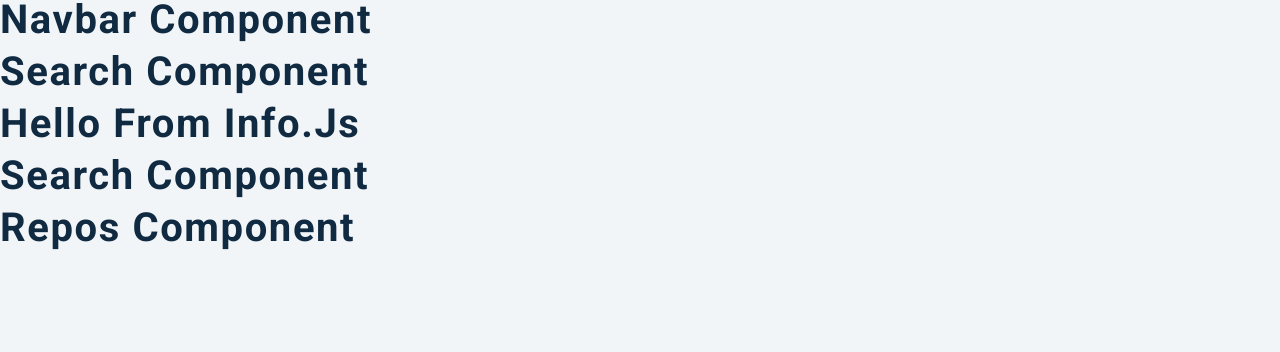
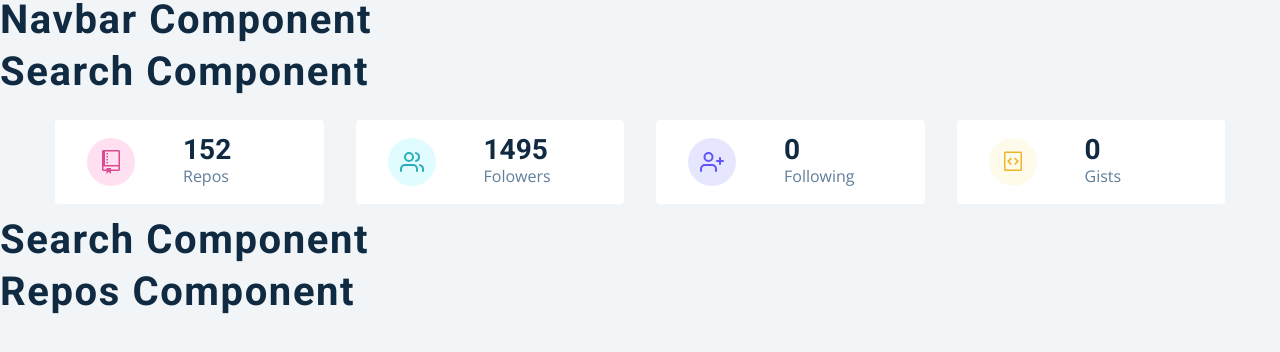
Before and after one commit to Heltzel/github-user-stats, a React (Create React App) app: page / in a window 1280 px wide. Shown: the top 352 px of the page. Built offline with nearby package versions, Linux system fonts and the light colour scheme.

Commit message:
Render Info component

```diff
--- a/src/components/Info.js
+++ b/src/components/Info.js
@@ -1,13 +1,65 @@
 import React from 'react'
 import { GithubContext } from '../context/context'
-import styled from 'styled-components'
+import styled, { createGlobalStyle } from 'styled-components'
 import { GoRepo, GoGist } from 'react-icons/go'
 import { FiUsers, FiUserPlus } from 'react-icons/fi'
+import mockFollowers from '../context/mockData.js/mockFollowers'
 
 const UserInfo = () => {
-  const data = React.useContext(GithubContext)
-  console.log(data)
-  return <h2>hello from info.js</h2>
+  const { githubUser } = React.useContext(GithubContext)
+  const { public_repos, followers, following, public_gists } = githubUser
+
+  const items = [
+    {
+      id: 1,
+      icon: <GoRepo className="icon" />,
+      label: 'repos',
+      value: public_repos,
+      color: 'pink',
+    },
+    {
+      id: 2,
+      icon: <FiUsers className="icon" />,
+      label: 'folowers',
+      value: followers,
+      color: 'green',
+    },
+    {
+      id: 3,
+      icon: <FiUserPlus className="icon" />,
+      label: 'following',
+      value: following,
+      color: 'purple',
+    },
+    {
+      id: 4,
+      icon: <GoGist className="icon" />,
+      label: 'gists',
+      value: public_gists,
+      color: 'yellow',
+    },
+  ]
+  return (
+    <section className="section">
+      <Wrapper className="section-center">
+        {items.map((item) => {
+          return <Item key={item.id} {...item}></Item>
+        })}
+      </Wrapper>
+    </section>
+  )
+}
+
+const Item = ({ icon, label, value, color }) => {
+  return (
+    <article className="item">
+      <span className={color}>{icon}</span>
+      <div>
+        <h3>{value}</h3>
+        <p>{label}</p>
+      </div>
+    </article>
+  )
 }
 
 const Wrapper = styled.section`
```
